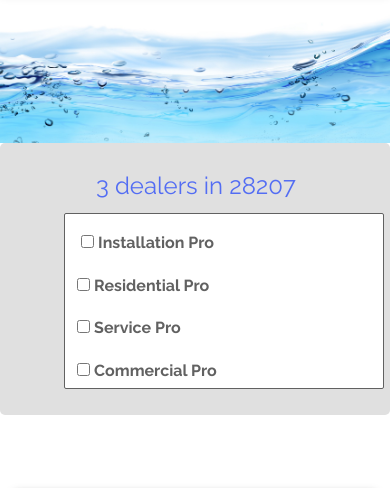
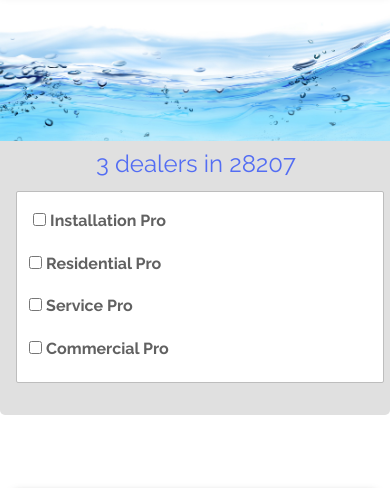
Before and after one commit to LBakerDev/rv-project-vuejs, a plain HTML site: page index.html in a window 390 px wide. Shown: the part 61-549 px from the top of the page. Drawn offline with nearby package versions, Linux system fonts and the light colour scheme; a script that the page names is missing.

Commit message:
virtually complete

```diff
--- a/assets/css/styles.css
+++ b/assets/css/styles.css
@@ -138,7 +138,7 @@ header {
 }
 
 .one {
-    border-right: 1px solid #616161;
+    border-right: 1px solid #bdbdbd;
     flex-grow: .5;
     flex-shrink: 1;
     /* background: green; */
@@ -196,7 +196,7 @@ header {
     margin-left: 4em;
     border-radius: 2px;
     padding-top: .4em;
-    border: 1px solid #616161
+    border: 1px solid #bdbdbd;
 }
 
 
@@ -626,36 +626,36 @@ input[type="radio"]:checked {
 @media only screen and  (max-width: 508px) {
     .check-hidden {
         margin-top: 1em;
-        margin-left: 7em;
-        width: 20em;
+        margin-left: 2em;
+        width: 26em;
+        height: 12em
     }
     .two {
         display: none;
     }
 
     .one h4{
-        margin-left: 7em;
+        margin-top: 0em;
+        margin-left: 6em;
 
     }
 }
 @media only screen and  (max-width: 475px) {
     .check-hidden {
         margin-top: 1em;
-        margin-left: 4em;
-        width: 20em;
+        margin-left: 1em;
+        width: 23em;
     }
     .two {
         display: none;
     }
 
     .one h4{
+        margin-top: -.5em;
         margin-left: 4em;
 
     }
 }
-
-
-
 
 /* Styling for contant button */
 
```
